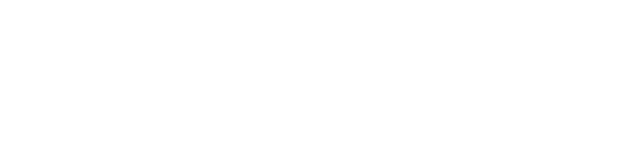
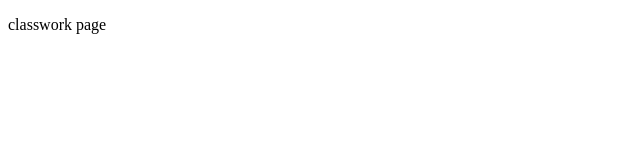
Before and after one commit to olgasilich/cw, a plain HTML site: page index.html in a window 1280 px wide. Shown: the whole page, without its empty margins (0-640 px from the left). Drawn offline with Linux system fonts and the light colour scheme.

Commit message:
created header

```diff
--- a/index.html
+++ b/index.html
@@ -6,6 +6,8 @@
     <title>Document</title>
 </head>
 <body>
-
+    <header>
+        <p>classwork page</p>
+    </header>
 </body>
 </html>
```
